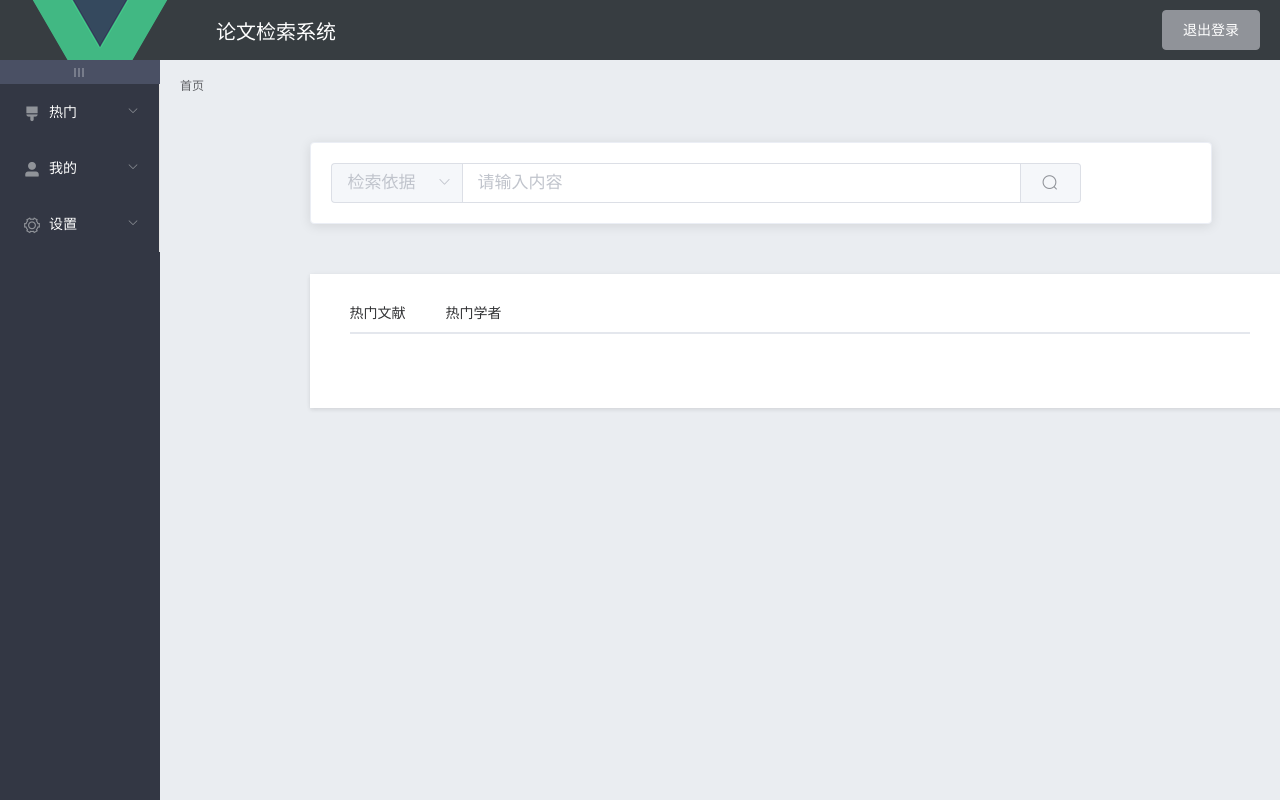
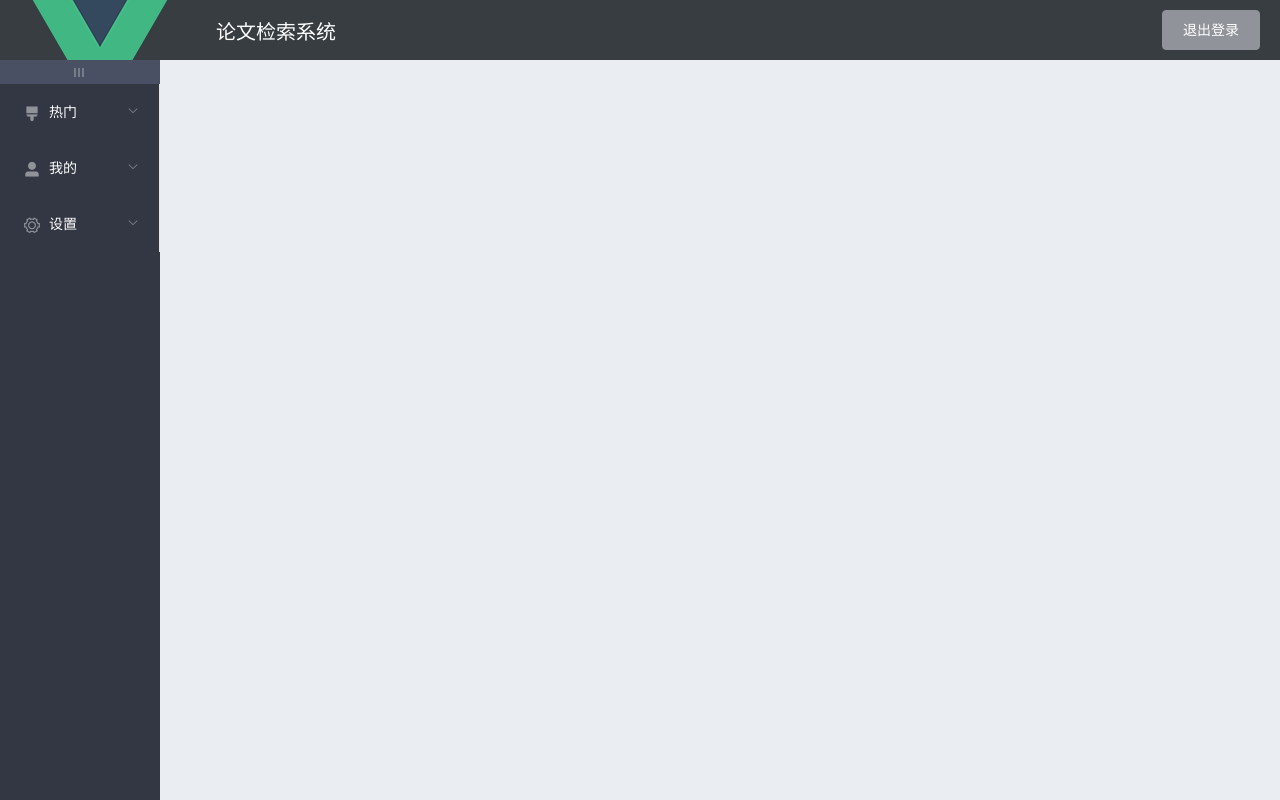
Before and after one commit to YangBLUD/PaperFives, a Vue app in the folder vue-project/: page /home in a window 1280 px wide. Built offline with nearby package versions, Linux system fonts and the light colour scheme.

Commit message:
Update home.vue

```diff
--- a/vue-project/src/components/home.vue
+++ b/vue-project/src/components/home.vue
@@ -42,12 +42,12 @@
             <el-main>
                 <!-- 路由占位符 -->
                 <router-view></router-view>
-                <el-breadcrumb separator-class="el-icon-arrow-right">
+                <!-- <el-breadcrumb separator-class="el-icon-arrow-right">
                     <el-breadcrumb-item :to="{ path: '/home' }">首页</el-breadcrumb-item>
                 </el-breadcrumb>
-                <el-card class="search">
+                <el-card class="search"> -->
                     <!-- 搜索与添加区域 -->
-                    <el-input placeholder="请输入内容" v-model="searchValue" class="input-with-select"
+                    <!-- <el-input placeholder="请输入内容" v-model="searchValue" class="input-with-select"
                         @keyup.enter.native="goSearch" style="width: 750px; font-size: 17px">
                         <el-select v-model="select" slot="prepend" placeholder="检索依据" style="width: 130px">
                             <el-option v-for="item in options" :key="item.value" :label="item.label" :value="item.value">
@@ -65,7 +65,7 @@
                             <Authors :authors="top_authors"></Authors>
                         </el-tab-pane>
                     </el-tabs>
-                </div>
+                </div> -->
             </el-main>
         </el-container>
     </el-container>
```
